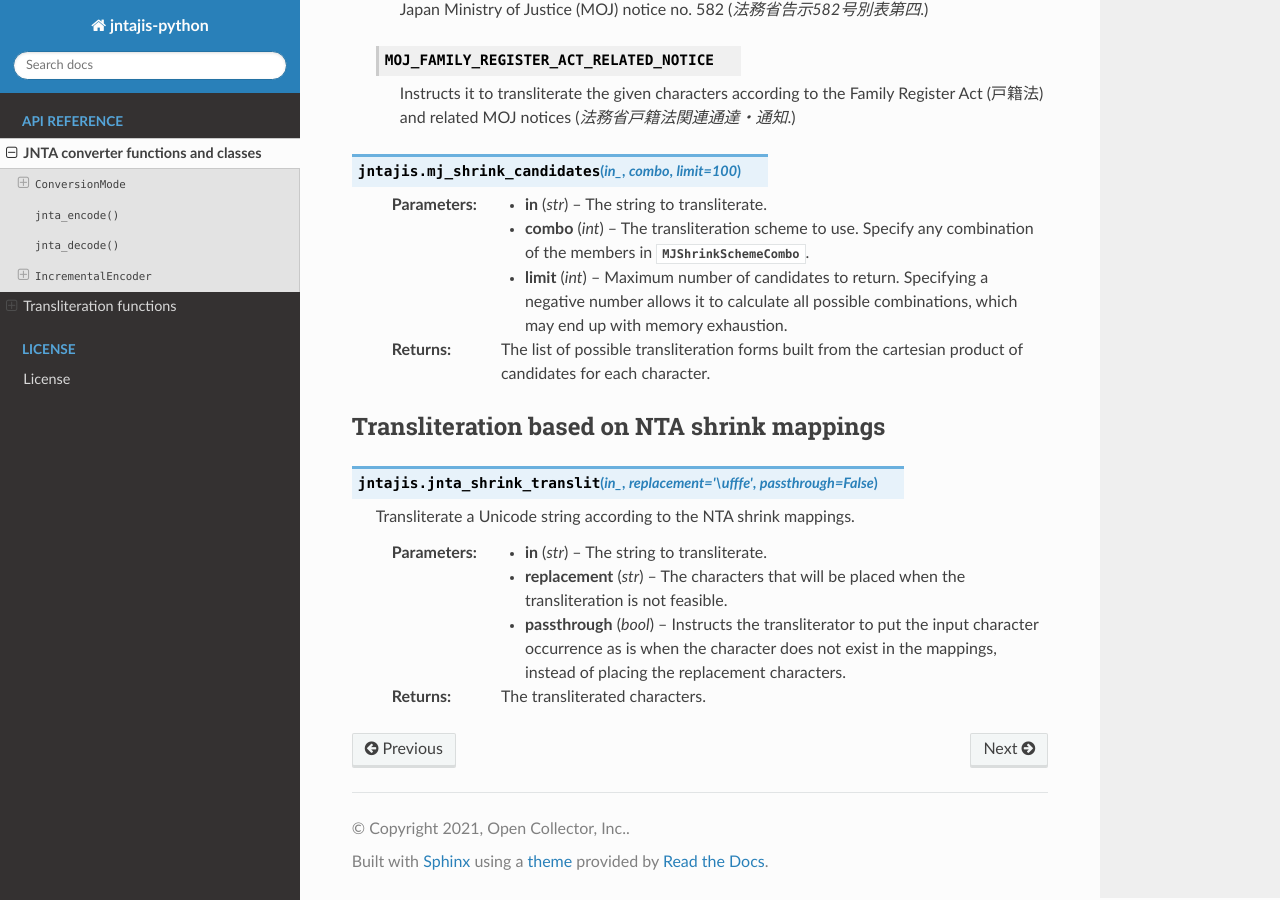
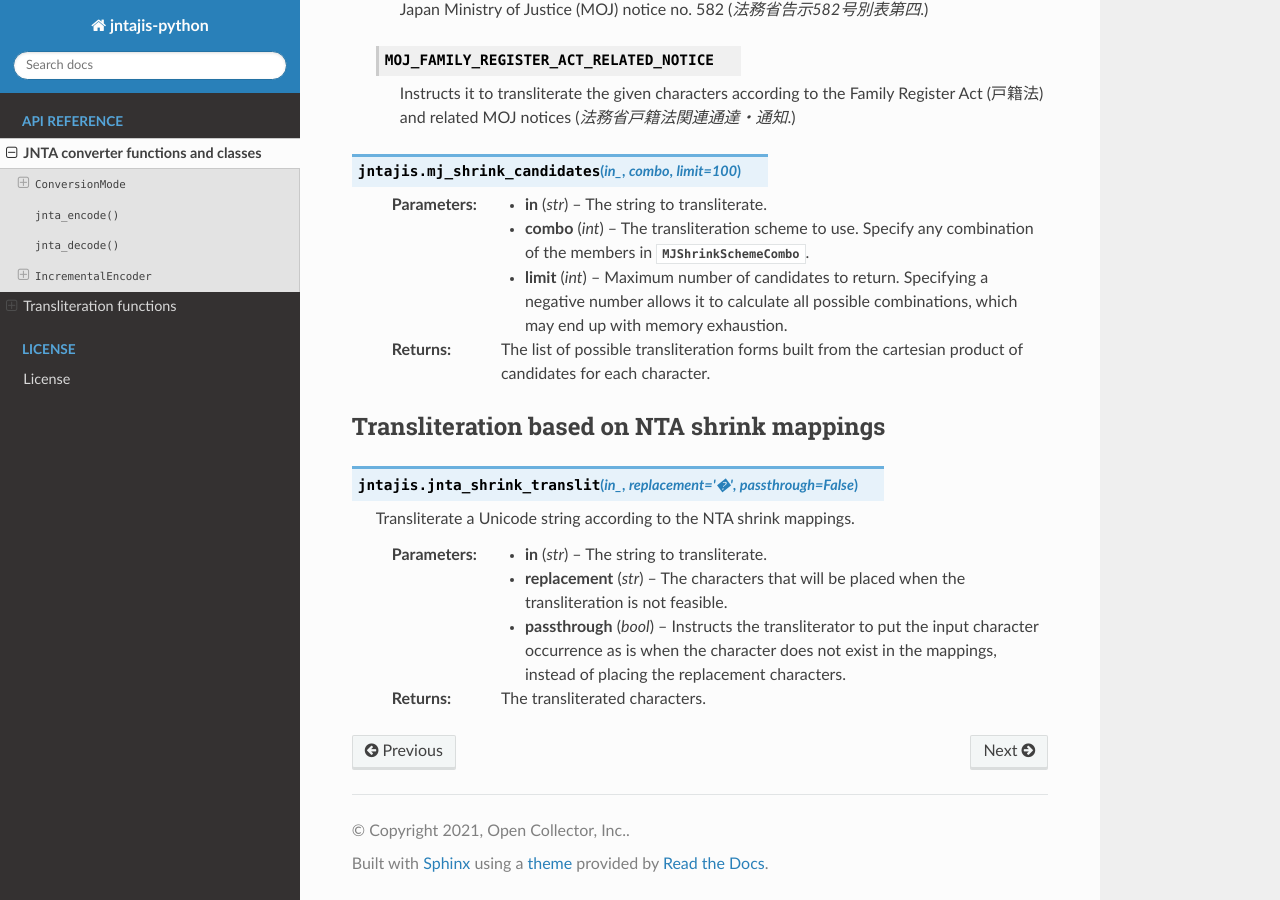
Before and after one commit to opencollector/jntajis-python, a Sphinx documentation site: the page built from docs/source/api.rst, in a window 1280 px wide and 900 px high, scrolled down 2350 px. Built offline with Sphinx 7.4.7 and the Read the Docs theme 3.1.0, drawn with Linux system fonts in a browser that asks for light colours.

Commit message:
fix: the replacement character should be U+FFFD, not U+FFFE

```diff
--- a/docs/source/api.rst
+++ b/docs/source/api.rst
@@ -101,7 +101,7 @@ The MJ shrink conversion map (*MJ縮退マップ*) was also developed alongside
 Transliteration based on NTA shrink mappings
 --------------------------------------------
 
-.. py:function:: jnta_shrink_translit(in_, replacement="\ufffe", passthrough=False)
+.. py:function:: jnta_shrink_translit(in_, replacement="\ufffd", passthrough=False)
 
     Transliterate a Unicode string according to the NTA shrink mappings.
 
```
Also changed, not shown: 2 other files.
